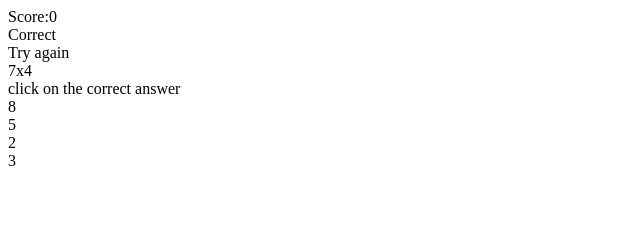
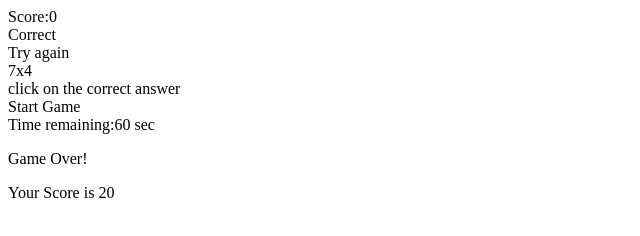
Before and after one commit to shahnawaz052/html5, a plain HTML site: page mathsgame/Index.html in a window 1280 px wide. Shown: the whole page, without its empty margins (0-640 px from the left). Drawn offline with Linux system fonts and the light colour scheme.

Commit message:
Update Index.html

```diff
--- a/mathsgame/Index.html
+++ b/mathsgame/Index.html
@@ -27,10 +27,19 @@
             click on the correct answer
         </div>
         <div id="choice">
-            <div id="box1" class="box">8</div>
-            <div id="box2" class="box">5</div>
-            <div id="box3" class="box">2</div>
-            <div id="box4" class="box">3</div>
+            <div id="box1" class="box"></div>
+            <div id="box2" class="box"></div>
+            <div id="box3" class="box"></div>
+            <div id="box4" class="box"></div>
+        </div>
+        <div>
+            <div id="startreset">Start Game</div>
+            <div id="timeremaining">Time remaining:60 sec</div>
+        </div>
+
+        <div id="gameover">
+            <p>Game Over!</p>
+            <p>Your Score is 20</p>
         </div>
     </div>
 
```
